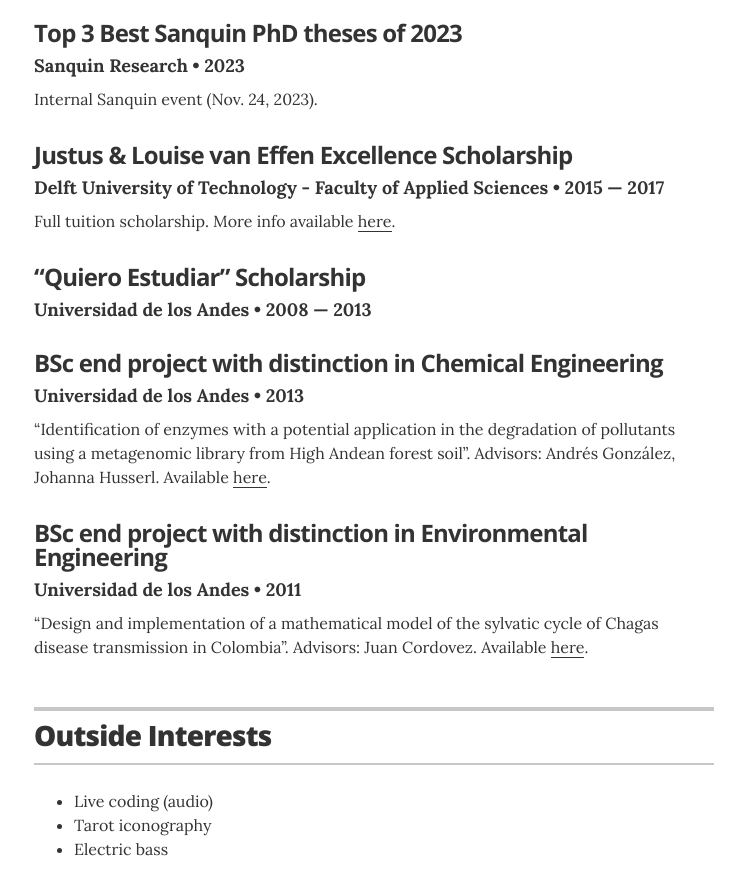
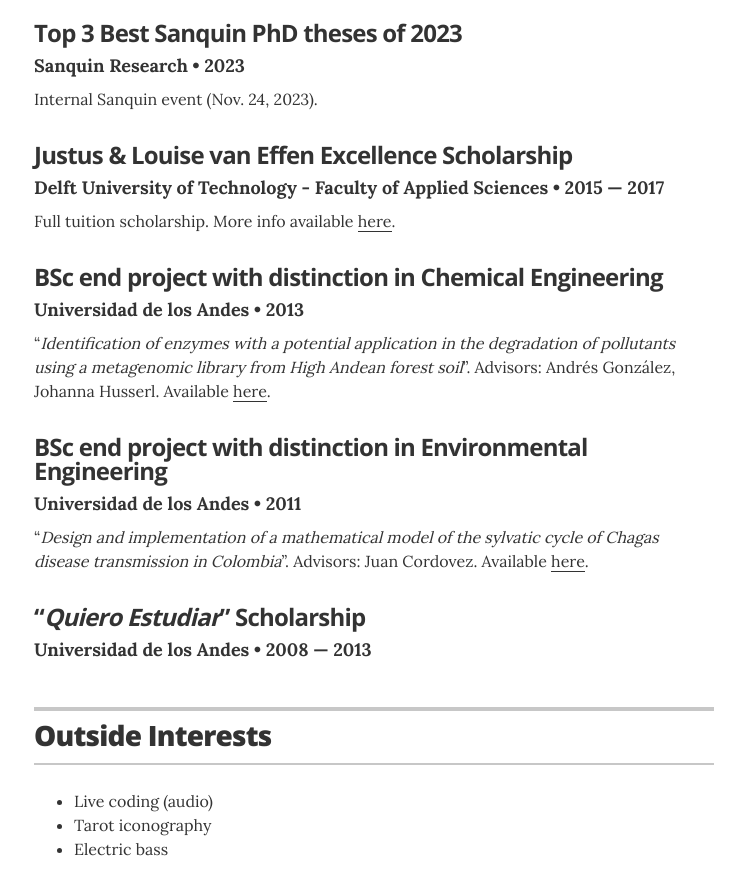
Before and after one commit to synthbiont/joangallego, a Jekyll site: the page built from index.html, in a window 1280 px wide and 900 px high, scrolled down 4650 px. Shown: the top 895 px of the window, without its empty margins (266-1011 px from the left). Built offline with Jekyll 4.4.1, drawn with Linux system fonts in a browser that asks for light colours.

```diff
--- a/_data/recognitions.yml
+++ b/_data/recognitions.yml
@@ -9,17 +9,17 @@
   year: 2015 &mdash; 2017
   summary: Full tuition scholarship. More info available <a href="https://www.tudelft.nl/en/education/study-programme-orientation/practical-matters/scholarships/justus-louise-van-effen-excellence-scholarships">here</a>.
 
-- award: “Quiero Estudiar” Scholarship
-  organization: Universidad de los Andes
-  year: 2008 &mdash; 2013
-  summary:
-
 - award: BSc end project with distinction in Chemical Engineering
   organization: Universidad de los Andes
   year: 2013
-  summary: “Identification of enzymes with a potential application in the degradation of pollutants using a metagenomic library from High Andean forest soil”. Advisors&colon; Andrés González, Johanna Husserl. Available <a href="https://repositorio.uniandes.edu.co/entities/publication/11ef93e3-e964-4038-b538-8377ef772f59">here</a>.
+  summary: “<i>Identification of enzymes with a potential application in the degradation of pollutants using a metagenomic library from High Andean forest soil</i>”. Advisors&colon; Andrés González, Johanna Husserl. Available <a href="https://repositorio.uniandes.edu.co/entities/publication/11ef93e3-e964-4038-b538-8377ef772f59">here</a>.
 
 - award: BSc end project with distinction in Environmental Engineering
   organization: Universidad de los Andes
   year: 2011
-  summary: “Design and implementation of a mathematical model of the sylvatic cycle of Chagas disease transmission in Colombia”. Advisors&colon; Juan Cordovez. Available <a href="https://repositorio.uniandes.edu.co/entities/publication/a1621107-8253-475b-9c02-497af82c172d">here</a>.
+  summary: “<i>Design and implementation of a mathematical model of the sylvatic cycle of Chagas disease transmission in Colombia</i>”. Advisors&colon; Juan Cordovez. Available <a href="https://repositorio.uniandes.edu.co/entities/publication/a1621107-8253-475b-9c02-497af82c172d">here</a>.
+
+- award: “<i>Quiero Estudiar</i>” Scholarship
+  organization: Universidad de los Andes
+  year: 2008 &mdash; 2013
+  summary:
```
